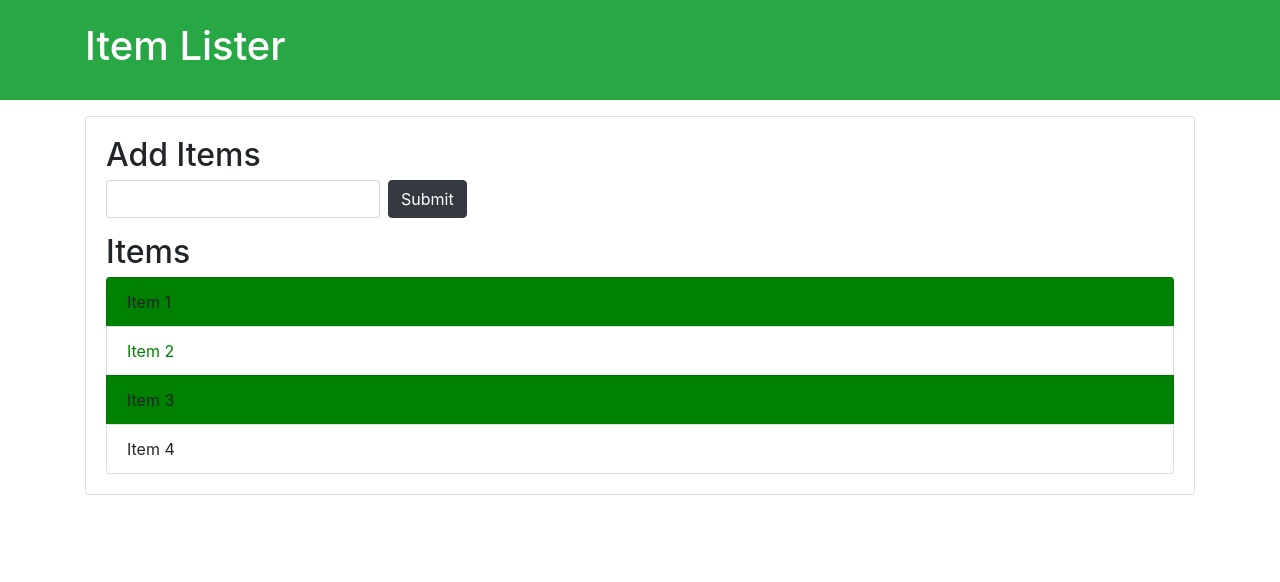
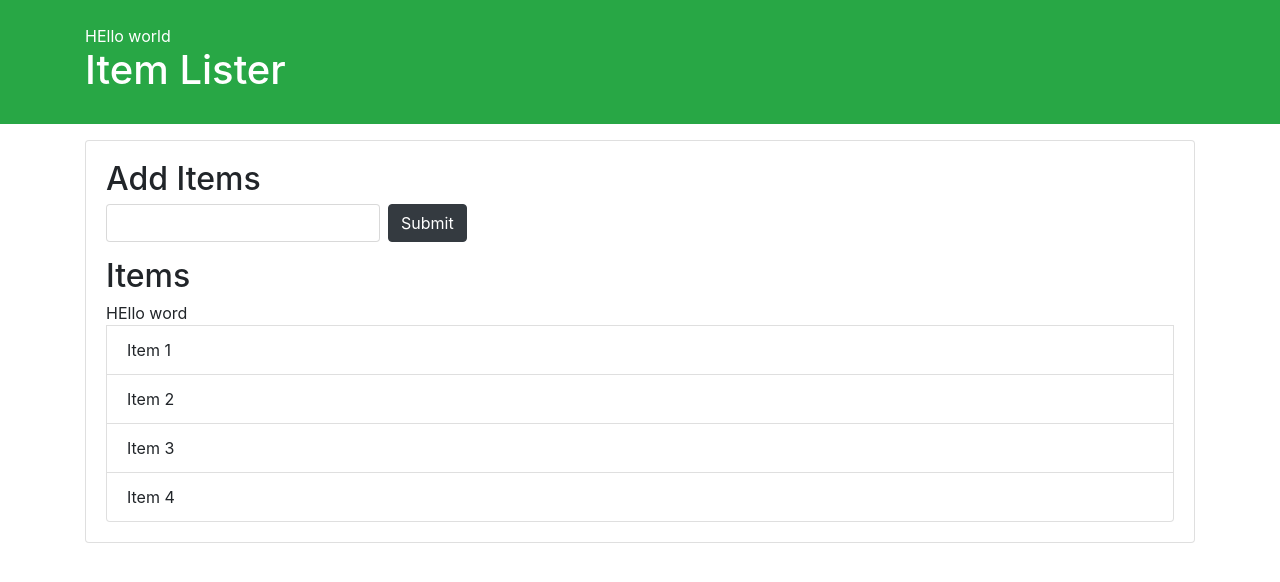
Before and after one commit to Chandraprakash-Patidar/hellogit, a plain HTML site: page index.html in a window 1280 px wide. Drawn offline with nearby package versions, Linux system fonts and the light colour scheme.

Commit message:
add HEllo word before item lister and item1

```diff
--- a/index.html
+++ b/index.html
@@ -29,21 +29,24 @@
     </ul>
    </div>
   </div>
-<script>
-  var seconditem = document.querySelectorAll('#items .list-group-item:nth-child(2)');
-for(var i=0; i<seconditem.length; i++) {
-  seconditem[i].style.color = 'green';
-}
-var odd= document.querySelectorAll('li:nth-child(odd)');
-for(var i=0;i<odd.length;i++)
-{
-  odd[i].style.backgroundColor='green';
-}
-// var odd = document.querySelectorAll('li:nth-child(odd)');
-// for(var i=0; i<odd.length; i++) {
-//   odd[i].style.backgroundColor='green';
-// }
+  <script>
+    var div = document.createElement('div');
+  var divText = document.createTextNode('HEllo world');
+  div.appendChild(divText);
+  var container = document.querySelector('header .container');
+  var h1 = document.querySelector('header h1');
+  container.insertBefore(div, h1);
 
-</script>
+  // HEllo word before Item 1
+
+var newdiv = document.createElement('div');
+var divText = document.createTextNode('HEllo word');
+newdiv.appendChild(divText);
+
+var itemList = document.getElementById('items');
+
+itemList.insertBefore(newdiv, itemList.firstElementChild);
+  </script>
+
 </body>
 </html>
```
